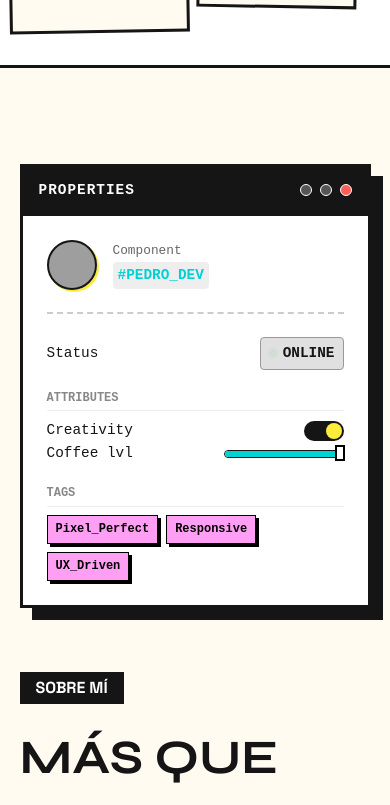
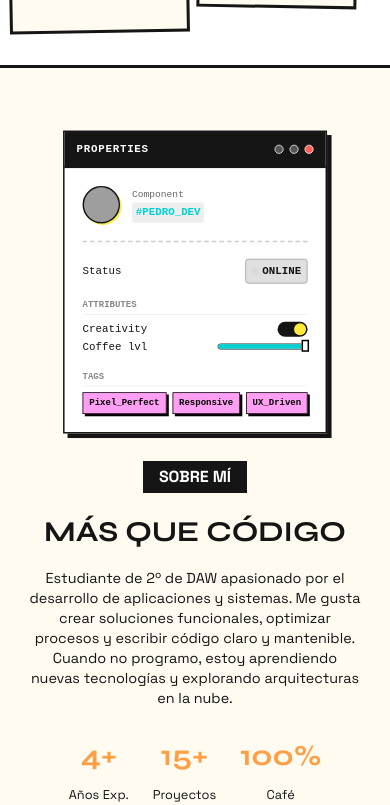
Before and after one commit to PedroPereiraVaz/showcase-css, a plain HTML site: page index.html in a window 390 px wide. Shown: the part 1545-2350 px from the top of the page. Drawn offline with Linux system fonts and the light colour scheme; grey boxes are pictures that could not be loaded.

Commit message:
fix responsive about

```diff
--- a/css/about.css
+++ b/css/about.css
@@ -269,3 +269,61 @@ section {
 #about {
   scroll-margin-top: var(--nav-height);
 }
+
+/* RESPONSIVE ABOUT */
+@media (max-width: 1000px) {
+  .about-section {
+    padding: 2rem 3%; /* Mucho menos padding vertical */
+    min-height: auto; /* Altura natural */
+  }
+
+  .about-grid {
+    flex-direction: column; /* Apilar verticalmente */
+    gap: 1rem; /* Menos espacio entre visual y texto */
+  }
+
+  /* 1. Reducir animación/visual con scale */
+  .inspector-panel {
+    transform: scale(0.75); /* Reducir al 75% */
+    transform-origin: center center;
+    margin-bottom: -40px; /* Compensar espacio vacío visual por el scale */
+    margin-top: -20px;
+    width: 100%;
+    border-width: 2px; /* Bordes más finos */
+    box-shadow: 6px 6px 0 0 var(--border-color); /* Sombra ajustada */
+  }
+
+  .inspector-panel:hover {
+    /* Reset hover transform para que no "salte" */
+    transform: scale(0.75) rotate(1deg);
+  }
+
+  .about-text {
+    text-align: center; /* Centrar texto */
+    padding: 0 1rem;
+  }
+
+  .about-text h3 {
+    font-size: 1.8rem; /* Reducir título drásticamente (antes 3rem) */
+    margin-bottom: 0.8rem;
+  }
+
+  .about-text p {
+    font-size: 0.9rem; /* Texto cuerpo más pequeño */
+    line-height: 1.4;
+  }
+
+  .stats-list {
+    margin-top: 1.5rem;
+    gap: 1.5rem;
+    justify-content: center;
+  }
+
+  .stats-list li strong {
+    font-size: 1.8rem; /* Números más pequeños */
+  }
+
+  .stats-list li span {
+    font-size: 0.8rem;
+  }
+}
```
